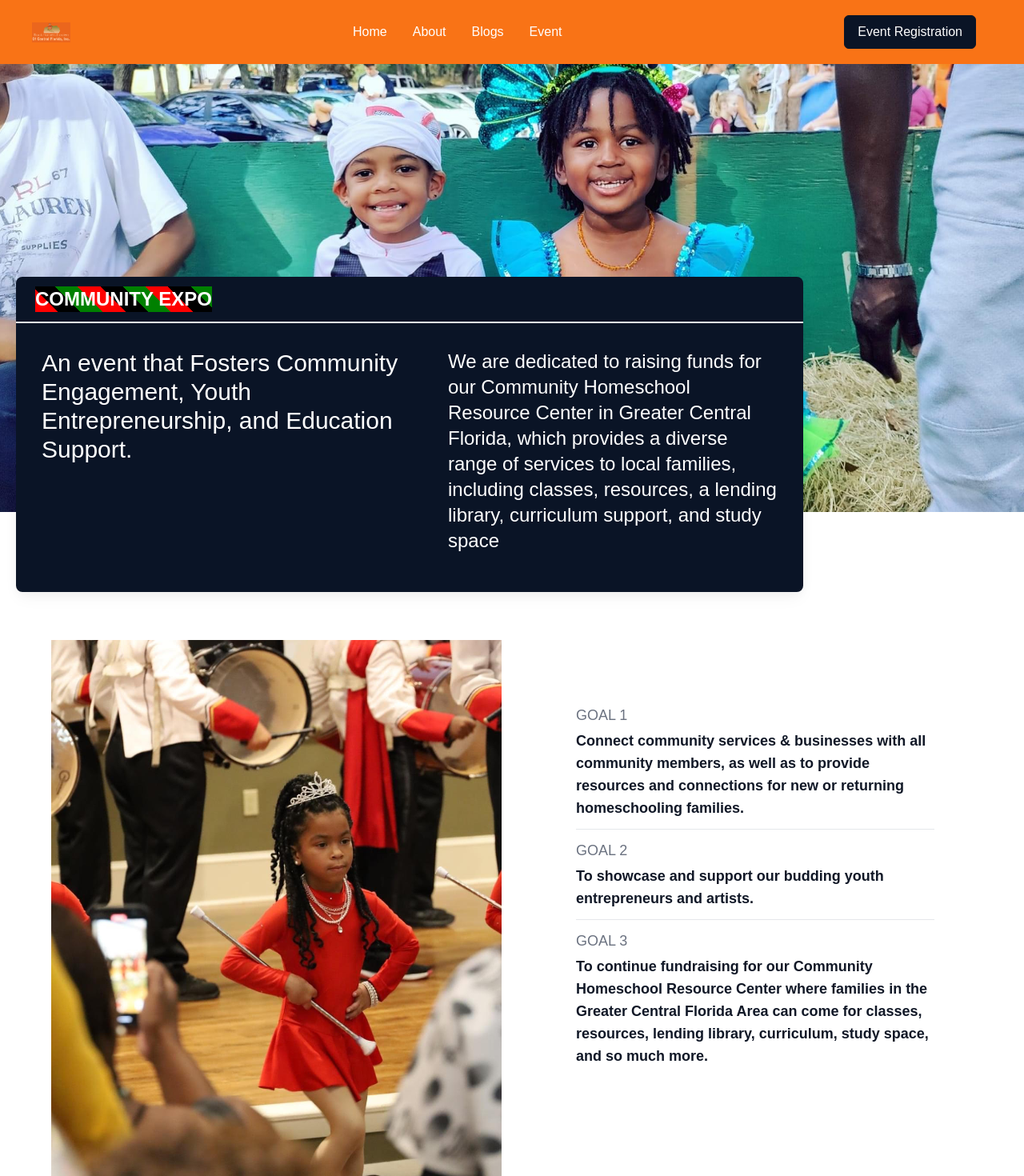
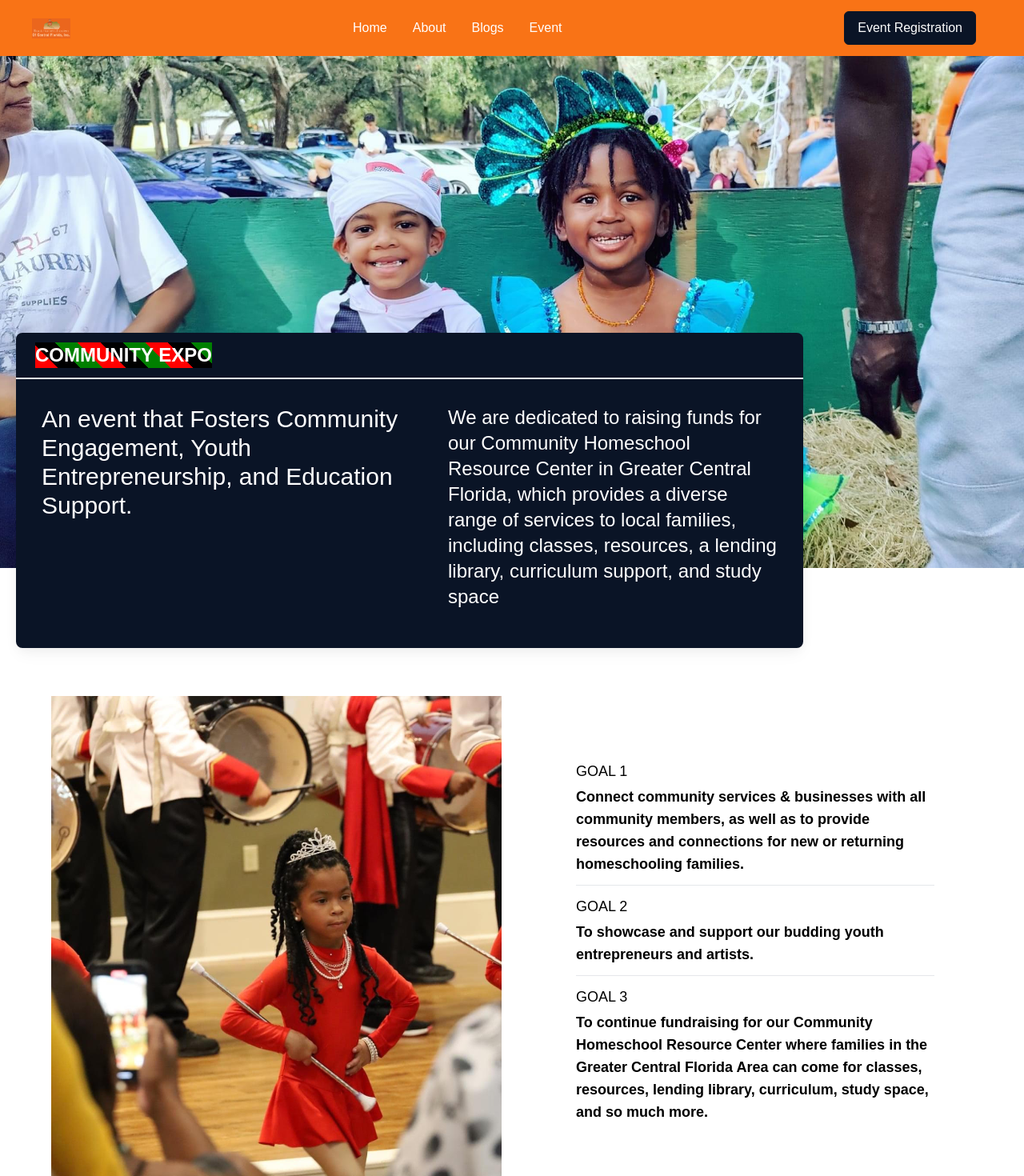
Before and after one commit to AnasGamal/bhs-expo-2024-react, a React (Vite) app: page /about in a window 1280 px wide. Shown: the top 1470 px of the page at 80% size. Built offline with nearby package versions, Linux system fonts and the light colour scheme.

Commit message:
Made changes to the UI. Changing color and relative page of the Navbar

```diff
--- a/src/Pages/AboutPage/AboutPage.jsx
+++ b/src/Pages/AboutPage/AboutPage.jsx
@@ -19,9 +19,9 @@ const AboutPage = () => {
             ></div>
           </div>
           <div className="lg:px-20 md:px-20 py-20 p-4">
-            <dl className="max-w-md text-gray-900 divide-y divide-gray-200 dark:text-white dark:divide-gray-700">
+            <dl className="max-w-md text-black-900 divide-y divide-gray-200 dark:text-white dark:divide-gray-700">
               <div className="flex flex-col pb-3">
-                <dt className="mb-1 text-gray-500 md:text-lg dark:text-gray-400">
+                <dt className="mb-1 text-black-500 md:text-lg dark:text-gray-400">
                   GOAL 1
                 </dt>
                 <dd className="text-lg font-semibold">
@@ -31,7 +31,7 @@ const AboutPage = () => {
                 </dd>
               </div>
               <div className="flex flex-col py-3">
-                <dt className="mb-1 text-gray-500 md:text-lg dark:text-gray-400">
+                <dt className="mb-1 text-black-500 md:text-lg dark:text-black-400">
                   GOAL 2
                 </dt>
                 <dd className="text-lg font-semibold">
@@ -40,7 +40,7 @@ const AboutPage = () => {
                 </dd>
               </div>
               <div className="flex flex-col pt-3">
-                <dt className="mb-1 text-gray-500 md:text-lg dark:text-gray-400">
+                <dt className="mb-1 text-black-500 md:text-lg dark:text-black-400">
                   GOAL 3
                 </dt>
                 <dd className="text-lg font-semibold">
--- a/src/Pages/EventPage/EventPage.jsx
+++ b/src/Pages/EventPage/EventPage.jsx
@@ -1,10 +1,11 @@
-import {React,useState, useEffect} from "react";
+import {React,} from "react";
 import { Banner, PaypalSponsorForm } from "../../components";
 import smile from "../../assets/smile.jpg";
 import platinum_ from "../../assets/firstPlat.svg";
 import gold_ from "../../assets/gold.svg";
 import silver_ from "../../assets/silver.svg";
 import bronze_ from "../../assets/bronze2.svg";
+import { Link } from "react-router-dom";
 
 const EventPage = () => {
 
@@ -26,12 +27,15 @@ const EventPage = () => {
               If you want to be a sponsor at this amazing event, please fill out
               the form below.
             </p>
+            <Link to="https://docs.google.com/forms/d/e/1FAIpQLSdxiXtsH7D73e_X6RsrKsBkG0tBzy3u0gNZv3waSf2TmfMbrg/viewform">
+
             <button className="relative inline-flex items-center justify-center p-0.5 mb-2 mr-2 overflow-hidden text-sm font-medium text-gray-900 rounded-lg group bg-gradient-to-br from-red-600 to-orange-500 group-hover:from-purple-600 group-hover:to-blue-500 hover:text-white dark:text-white focus:ring-4 focus:outline-none focus:ring-blue-300 dark:focus:ring-blue-800">
               <span className="relative px-5 py-2.5 transition-all ease-in duration-75 bg-orange dark:bg-gray-900 rounded-md group-hover:bg-opacity-0">
                 BE A SPONSOR
               </span>
               <div></div>
             </button>
+            </Link>
           </div>
         </div>
       </div>
--- a/src/components/Navbar/Navbar.jsx
+++ b/src/components/Navbar/Navbar.jsx
@@ -22,7 +22,7 @@ const Navbar = () => {
     }
   }, [clickedToggled]);
   return (
-    <div className="w-full h-[80px] z-10 fixed top-0 bg-orange-500 text-white">
+    <div className="w-full h-[70px] z-10 fixed top-0 bg-orange-500 text-white relative">
       <div className="flex justify-between items-center w-full h-full md:max-w-[1240px] m-auto">
         <div className="flex items-center">
           <img
@@ -54,7 +54,7 @@ const Navbar = () => {
         </Link>
 
         <div
-          className="md:hidden text-white rounded-full p-1 mr-2"
+          className="md:hidden text-white rounded-full p-0 mr-2"
           onClick={handleClick}
           style={{
             background: `repeating-linear-gradient(45deg, red, red 20px, black 20px, black 40px, green 40px, green 60px)`,
```
